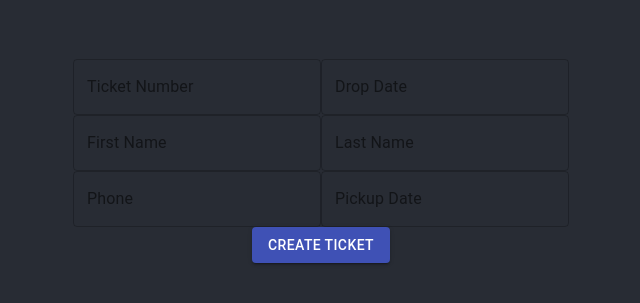
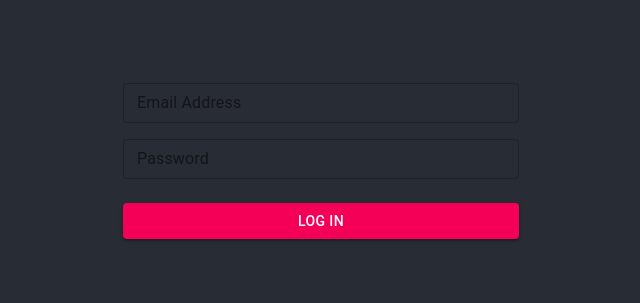
Before and after one commit to gosupark27/Shoe-Repair-Management, a React (Create React App) app in the folder client/: page / in a window 1280 px wide. Shown: the part 239-542 px from the top of the page, without its empty margins (319-959 px from the left). Built offline with nearby package versions, Linux system fonts and the light colour scheme.

Commit message:
Created login component

```diff
--- a/client/src/App.js
+++ b/client/src/App.js
@@ -1,14 +1,14 @@
 import './App.css';
-import axios from 'axios';
-import {useEffect} from 'react';
 import TicketForm from './component/ticketForm'
+import Login from './component/login'
+
 
 function App() {
 
   return (
     <div className="App">
       <header className="App-header">
-        <TicketForm />
+        <Login />
       </header>
     </div>
   );
--- /dev/null
+++ b/client/src/component/login.js
@@ -0,0 +1,35 @@
+import React, { useState } from 'react';
+import Container from '@material-ui/core/Container';
+import TextField from '@material-ui/core/TextField';
+import Button from '@material-ui/core/Button';
+import Grid from '@material-ui/core/Grid';
+import Box from '@material-ui/core/Box';
+
+const Login = () => {
+
+    return (
+        <Container maxWidth={'xs'}>
+            <form>
+                <Grid container spacing={3}>
+                    <Grid item xs={12}>
+                        <Grid container spacing={2}>
+                            <Grid item xs={12}>
+                                <TextField fullWidth size="small" name="email" label="Email Address" variant="outlined" />
+                            </Grid>
+                            <Grid item xs={12}>
+                                <TextField fullWidth size="small" name="password" label="Password" type="password" variant="outlined" />
+                            </Grid>
+                        </Grid>
+                    </Grid>
+                    <Grid item xs={12}>
+                        <Button color="secondary" fullWidth type="submit" variant="contained">
+                            Log in
+                        </Button>
+                    </Grid>
+                </Grid>
+            </form>
+        </Container>
+    )
+}
+
+export default Login;
--- a/client/src/component/ticketForm.js
+++ b/client/src/component/ticketForm.js
@@ -2,6 +2,7 @@ import React, { useState } from 'react'
 import Button from '@material-ui/core/Button';
 import TextField from '@material-ui/core/TextField';
 import Grid from '@material-ui/core/Grid';
+import Container from '@material-ui/core/Container';
 import axios from 'axios';
 
 
@@ -34,19 +35,20 @@ const TicketForm = () => {
 
 
     return (
-        <Grid container>
-            <Grid container>
-                <Grid item xs={12} >
+        <Container maxWidth={'lg'}>
+            <Grid container spacing={0} alignItems="center" justify="center" style={{minHeight:"50vh"}}>
+                <Grid container spacing={0}>
+
                     <TextField id="outlined-basic" label="Ticket Number" variant="outlined" value={ticketNumber} onChange={(e) => setTicketNumber(e.target.value)} />
+
+
                     <TextField id="outlined-basic" label="Drop Date" variant="outlined" value={dropDate} onChange={(e) => setDropDate(e.target.value)} />
 
-                </Grid>
+
                 </Grid>
                 <Grid container>
-
                     <Grid item xs={12}>
                         <TextField id="outlined-basic" label="First Name" variant="outlined" value={firstName} onChange={(e) => setFirstName(e.target.value)} />
-
                         <TextField id="outlined-basic" label="Last Name" variant="outlined" value={lastName} onChange={(e) => setLastName(e.target.value)} />
                     </Grid>
 
@@ -57,7 +59,6 @@ const TicketForm = () => {
                         <TextField id="outlined-basic" label="Phone" variant="outlined" value={phone} onChange={(e) => setPhone(e.target.value)} />
                         <TextField id="outlined-basic" label="Pickup Date" variant="outlined" value={pickUpDate} onChange={(e) => setPickUpDate(e.target.value)} />
                     </Grid>
-
                 </Grid>
                 <Grid container>
                     <Grid item xs={12}>
@@ -66,8 +67,8 @@ const TicketForm = () => {
                         </Button>
                     </Grid>
                 </Grid>
-
             </Grid>
+        </Container>
     )
 
 }
```
Lines whose indentation alone changed are shown as unchanged.
